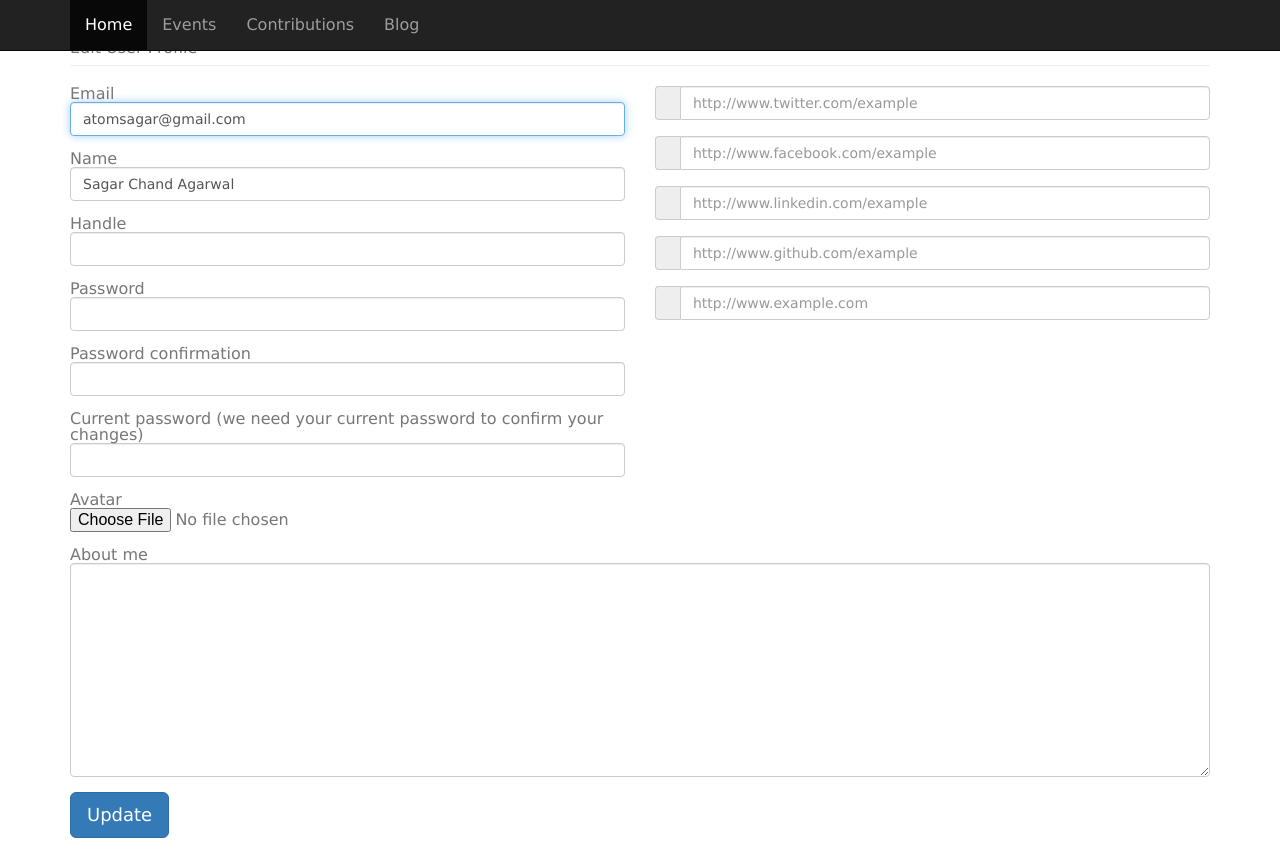
After one commit to sonali0901/fosslnmiit-website, a Django app: template fosssite/templates/fosssite/edituser.html in a window 1280 px wide. The commit adds this page. Run offline with Django 3.2, Linux system fonts and the light colour scheme; the template is opened without the code that fills it, so the values that code supplies are empty; parts of the project's set-up code (start-up, migrations or seed data) failed here and were passed over; some libraries are stand-ins or nearby versions.

Commit message:
version 0.1

```diff
--- /dev/null
+++ b/fosssite/templates/fosssite/edituser.html
@@ -0,0 +1,95 @@
+{% extends 'fosssite/home.html' %}
+
+{% block profile %}
+{% endblock %}
+
+{% block content %}
+
+<div id='main-content' class='container'>
+   <div class='row'>
+ <div class='col-md-12'>
+   <div class='page-header'>
+     <h2>Edit User Profile</h2>
+   </div>
+   <div class='page-body'>
+     <form accept-charset="UTF-8" action="/users" class="form" enctype="multipart/form-data" id="edit_user" method="post"><div style="margin:0;padding:0;display:inline"><input name="utf8" type="hidden" value="&#x2713;" /><input name="_method" type="hidden" value="put" /><input name="authenticity_token" type="hidden" value="KW/3tAwoPpmq/MzCtU1Eolw7K8jFlTE0QLduKwL8K8U=" /></div>
+       <div class='row'>
+         <div class='col-md-6'>
+           <div class='form-group'>
+             <label for="user_email">Email</label>
+             <input autofocus="autofocus" class="form-control" id="user_email" name="user[email]" size="30" type="email" value="atomsagar@gmail.com" />
+           </div>
+           <div class='form-group'>
+             <label for="user_name">Name</label>
+             <input class="form-control" id="user_name" name="user[name]" size="30" type="text" value="Sagar Chand Agarwal" />
+           </div>
+           <div class='form-group'>
+             <label for="user_handle">Handle</label>
+             <input class="form-control" id="user_handle" name="user[handle]" size="30" type="text" />
+           </div>
+           <div class='form-group'>
+             <label for="user_password">Password</label>
+             <input class="form-control" id="user_password" name="user[password]" size="30" type="password" />
+           </div>
+           <div class='form-group'>
+             <label for="user_password_confirmation">Password confirmation</label>
+             <input class="form-control" id="user_password_confirmation" name="user[password_confirmation]" size="30" type="password" />
+           </div>
+           <div class='form-group'>
+             <label for="user_current_password">Current password</label> <i>(we need your current password to confirm your changes)</i>
+             <input class="form-control" id="user_current_password" name="user[current_password]" size="30" type="password" />
+           </div>
+           <div class='form-group'>
+             <label for="user_avatar">Avatar</label>
+             <input id="user_avatar" name="user[avatar]" type="file" />
+           </div>
+         </div>
+         <div class='col-md-6'>
+           <div class='form-group'>
+             <div class='input-group'>
+               <span class="input-group-addon"><i class="fa fa-twitter"></i></span>
+               <input class="form-control" id="user_twitter_handle" name="user[twitter_handle]" placeholder="http://www.twitter.com/example" size="30" type="text" />
+             </div>
+             <br/>
+             <div class='input-group'>
+               <span class="input-group-addon"><i class="fa fa-facebook"></i></span>
+               <input class="form-control" id="user_facebook_profile" name="user[facebook_profile]" placeholder="http://www.facebook.com/example" size="30" type="text" />
+             </div>
+             <br/>
+             <div class='input-group'>
+               <span class="input-group-addon"><i class="fa fa-linkedin"></i></span>
+               <input class="form-control" id="user_linkedin_profile" name="user[linkedin_profile]" placeholder="http://www.linkedin.com/example" size="30" type="text" />
+             </div>
+             <br/>
+             <div class='input-group'>
+               <span class="input-group-addon"><i class="fa fa-github"></i></span>
+               <input class="form-control" id="user_github_profile" name="user[github_profile]" placeholder="http://www.github.com/example" size="30" type="text" />
+             </div>
+             <br/>
+             <div class='input-group'>
+               <span class="input-group-addon"><i class="fa fa-home"></i></span>
+               <input class="form-control" id="user_homepage" name="user[homepage]" placeholder="http://www.example.com" size="30" type="text" />
+             </div>
+           </div>
+         </div>
+       </div>
+       <div class='row'>
+         <div class='col-md-12'>
+           <div class='form-group'>
+             <label for="user_about_me">About me</label>
+             <textarea class="form-control" cols="40" id="user_about_me" name="user[about_me]" rows="10">
+
+             </textarea>
+           </div>
+         </div>
+       </div>
+
+       <div class='form-group'>
+         <input class="btn btn-primary btn-lg" name="commit" type="submit" value="Update" />
+       </div>
+     </form>
+    </div>
+ </div>
+</div>
+
+{% endblock %}
--- a/fosssite/templates/fosssite/home.html
+++ b/fosssite/templates/fosssite/home.html
@@ -1,6 +1,6 @@
 {% load staticfiles %}
-<!DOCTYPE html>
-<html>
+<!doctype html>
+<html lang="en">
   {%load staticfiles%}
 
   <head>
@@ -28,8 +28,10 @@
             <li><a href="">Blog</a></li>
           </ul>
           <ul class="nav navbar-nav navbar-right">
+            {% block profile %}
             <li><a href="signup"><span class="glyphicon glyphicon-user"></span>Sign Up</a></li>
             <li><a href="login"><span class="glyphicon glyphicon-log-in"></span> Login</a></li>
+            {% endblock %}
           </ul>
         </div>
       </div>
--- a/fosssite/templates/fosssite/login.html
+++ b/fosssite/templates/fosssite/login.html
@@ -1,4 +1,7 @@
 {% extends 'fosssite/home.html' %}
+{% block profile %}
+{% endblock %}
+
 {% block content %}
   <div id="wrapper">
     <div class="join">
@@ -7,7 +10,7 @@
         <div class="clr">
           <hr />
         </div>
-            <div class="mail-text">LogIn</div>
+            <div class="mail-text">Login with your credentials!!</div>
                 <div class="forms">
                   <form action="/auth/" method="POST">{% csrf_token %}
                     <input name="username" type="text" placeholder="Username" size="40" onClick="border: 1px solid #30a8da;" id="username"/>
--- a/fosssite/urls.py
+++ b/fosssite/urls.py
@@ -4,9 +4,10 @@ from django.conf.urls import patterns, url
 
 
 urlpatterns = [
-	url(r'^$', views.home, name='home'),
-	url(r'^signup/$', views.UserFormView, name='UserFormView'),
-	url(r'^login/$',views.login,name='login'),
-	url(r'^auth/$',views.auth_view,name='auth_view'),
-	url(r'^loggedin/$',views.loggedin,name='loggedin'),
+	url(r'^$', views.home),
+	url(r'^signup/$', views.UserFormView),
+	url(r'^login/$',views.login),
+	url(r'^auth/$',views.auth_view),
+	url(r'^profileuser/$',views.loggedin),
+	url(r'^edituser/$',views.edit_user_profile),
 ]
```
Also changed, not shown: foss/settings.py (+6 -7 lines), fosssite/templates/fosssite/loggedin.html (deleted, +0 -7 lines), fosssite/templates/fosssite/profileuser.html (added, +7 -0 lines), fosssite/templates/fosssite/signup.html (+3 -4 lines), fosssite/views.py (+6 -2 lines).
